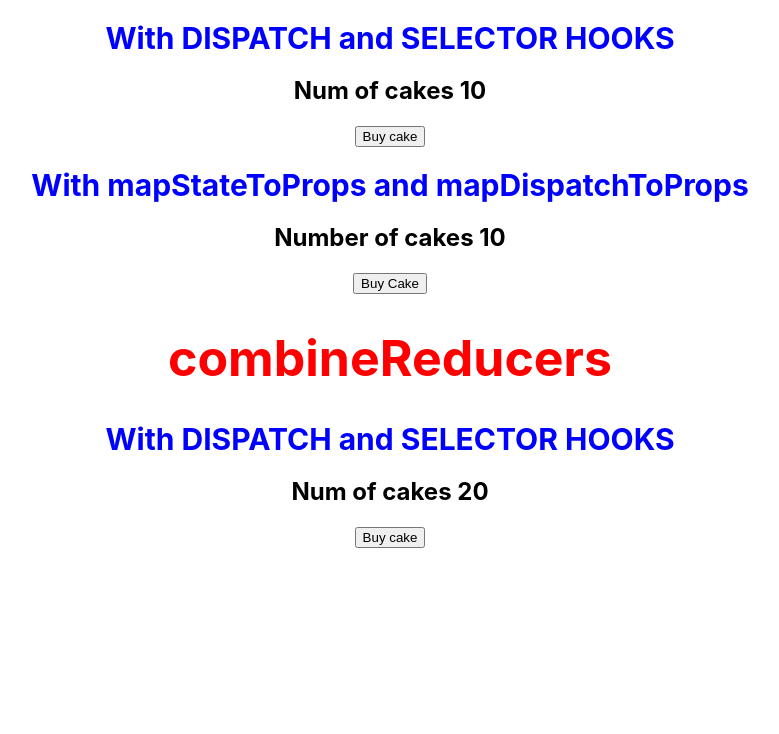
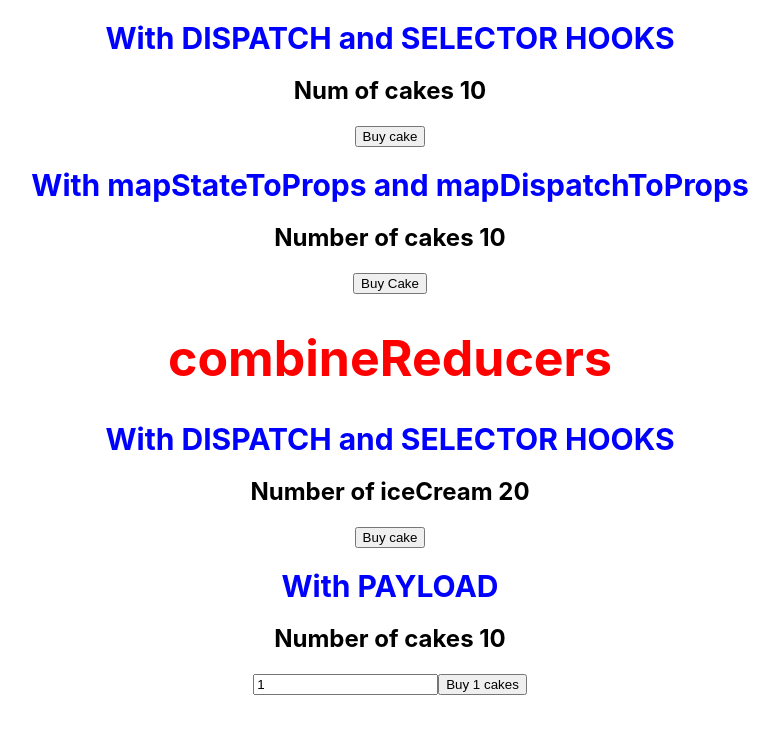
Before and after one commit to sloomabh/Redux, a React (Create React App) app: page / in a window 1280 px wide. Shown: the top 734 px of the page, without its empty margins (250-1029 px from the left). Built offline with nearby package versions, Linux system fonts and the light colour scheme; the HTML template or start-up script is replaced by a standard one.

Commit message:
add payload

```diff
--- a/src/App.js
+++ b/src/App.js
@@ -2,6 +2,7 @@ import './App.css';
 import CakeContainer from './components/CakeContainer';
 import HooksCakeContainer from './components/HooksCakeContainer';
 import HooksIceCreamContainer from './components/HooksIceCreamContainer';
+import HooksCakeContainerPlayLoad from './components/HooksCakeContainerPlayLoad';
 import { Provider } from 'react-redux';
 import store from './redux/store';
 
@@ -12,6 +13,7 @@ function App() {
         <HooksCakeContainer />
         <CakeContainer />
         <HooksIceCreamContainer />
+        <HooksCakeContainerPlayLoad />
       </Provider>
     </div>
   );
--- /dev/null
+++ b/src/components/HooksCakeContainerPlayLoad.js
@@ -0,0 +1,36 @@
+import React, { useState } from 'react';
+import { useSelector, useDispatch } from 'react-redux';
+import { buyCake } from '../redux';
+
+const HooksCakeContainerPlayLoad = () => {
+  const [number, setNumber] = useState(1);
+  const numOfCakes = useSelector((state) => state.cake.numOfCakes);
+  const dispatch = useDispatch();
+
+  const handleBuyCake = () => {
+    dispatch(buyCake(number));
+  };
+
+  return (
+    <div style={{ paddingBottom: '50px' }}>
+      <h1
+        style={{
+          color: 'blue',
+          fontSize: '30px',
+          fontWeight: 'bold',
+        }}
+      >
+        With PAYLOAD
+      </h1>
+      <h2>Number of cakes {numOfCakes}</h2>
+      <input
+        type="text"
+        value={number}
+        onChange={(e) => setNumber(e.target.value)}
+      />
+      <button onClick={handleBuyCake}>Buy {number} cakes</button>
+    </div>
+  );
+};
+
+export default HooksCakeContainerPlayLoad;
--- a/src/components/HooksIceCreamContainer.js
+++ b/src/components/HooksIceCreamContainer.js
@@ -18,7 +18,7 @@ const HooksIceCreamContainer = () => {
       <h1 style={{ color: 'blue', fontSize: '30px', fontWeight: 'bold' }}>
         With DISPATCH and SELECTOR HOOKS
       </h1>
-      <h2>Num of cakes {numOfIceCreams}</h2>
+      <h2>Number of iceCream {numOfIceCreams}</h2>
       <button onClick={handleBuyIceCream}>Buy cake</button>
     </div>
   );
--- a/src/redux/cake/cakeActions.js
+++ b/src/redux/cake/cakeActions.js
@@ -1,8 +1,9 @@
 import { BUY_CAKE } from './cakeTypes';
 
-export const buyCake = () => {
+export const buyCake = (number = 1) => {
   return {
     type: BUY_CAKE,
+    payload: number,
   };
 };
 
--- a/src/redux/cake/cakeReducer.js
+++ b/src/redux/cake/cakeReducer.js
@@ -11,7 +11,7 @@ const cakeReducer = (state = initialState, action) => {
     case BUY_CAKE:
       return {
         ...state,
-        numOfCakes: state.numOfCakes - 1,
+        numOfCakes: state.numOfCakes - action.payload,
       };
     default:
       return state;
```
